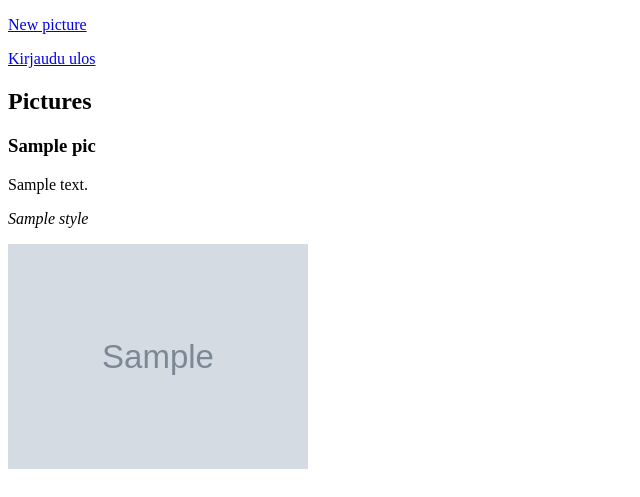
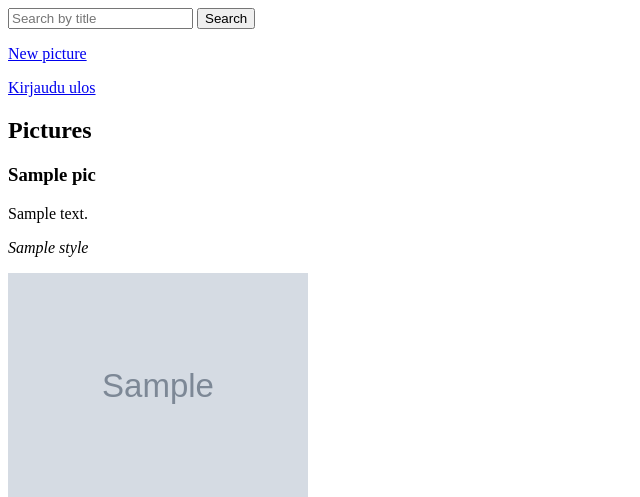
Before and after one commit to obolonua/Fribbble, a Flask app: template templates/index.html in a window 1280 px wide. Shown: the top 497 px of the page, without its empty margins (0-640 px from the left). Run offline with Flask 3, Linux system fonts and the light colour scheme; the visitor is signed in with stand-in values (Sample User, id 1); the template is opened without the code that fills it: most values are stand-ins (such as "Sample title", 1, 10 or a date in 2020); grey boxes marked "Sample" are stand-in pictures.

Commit message:
search the picture

```diff
--- a/app.py
+++ b/app.py
@@ -21,8 +21,12 @@ def allowed_file(filename):
 
 @app.route("/")
 def index():
-    pictures = db.get_pictures()
-    return render_template("index.html", pictures=pictures)
+    q = request.args.get("q")
+    if q:
+        pictures = db.search_pictures(q)
+    else:
+        pictures = db.get_pictures()
+    return render_template("index.html", pictures=pictures, search_query=q)
 
 @app.route("/new_picture")
 def new_picture():
--- a/templates/index.html
+++ b/templates/index.html
@@ -6,7 +6,15 @@
 
   <body>
     {% if session.username %}
-
+    <form method="get" action="/">
+      <input
+        type="text"
+        name="q"
+        placeholder="Search by title"
+        value="{{ search_query or '' }}"
+      />
+      <input type="submit" value="Search" />
+    </form>
     <p>
       <a href="/new_picture">New picture</a>
     </p>
```
Also changed, not shown: db.py (+9 -0 lines).
